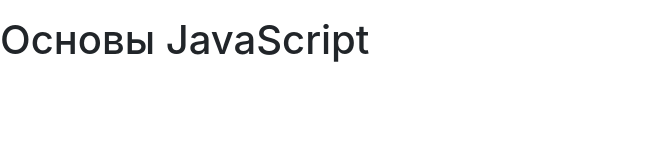
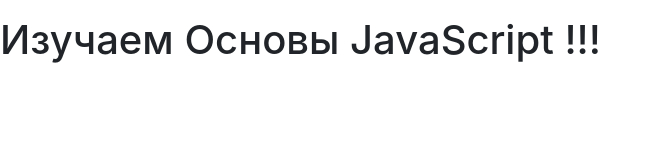
Before and after one commit to Direct-Dev-Ru/JSBasis, a plain HTML site: page index.html in a window 1280 px wide. Shown: the whole page, without its empty margins (0-659 px from the left). Drawn offline with nearby package versions, Linux system fonts and the light colour scheme.

Commit message:
#002-second_commit

```diff
--- a/index.html
+++ b/index.html
@@ -15,7 +15,7 @@
 <body>
 
 
-  <h1 class="">Основы JavaScript</h1>
+  <h1 class="">Изучаем Основы JavaScript !!!</h1>
 
 
 
```
